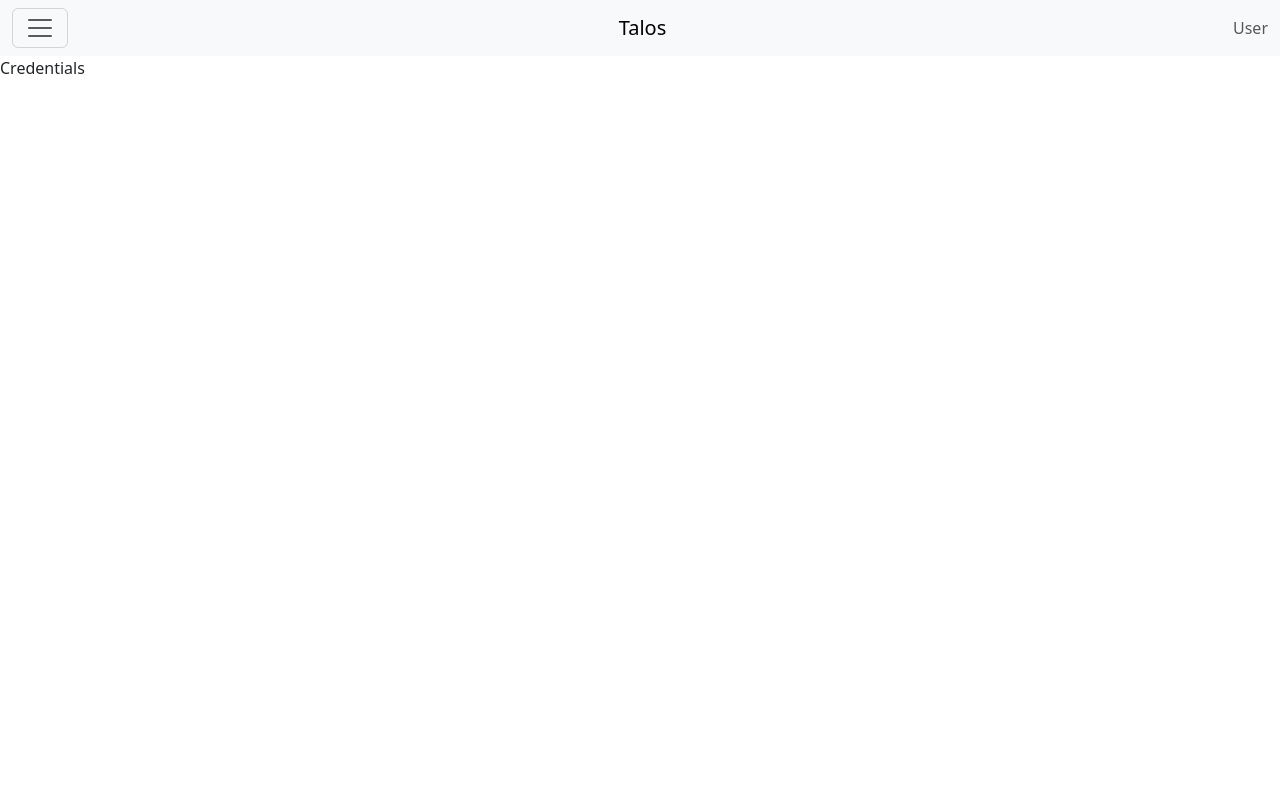
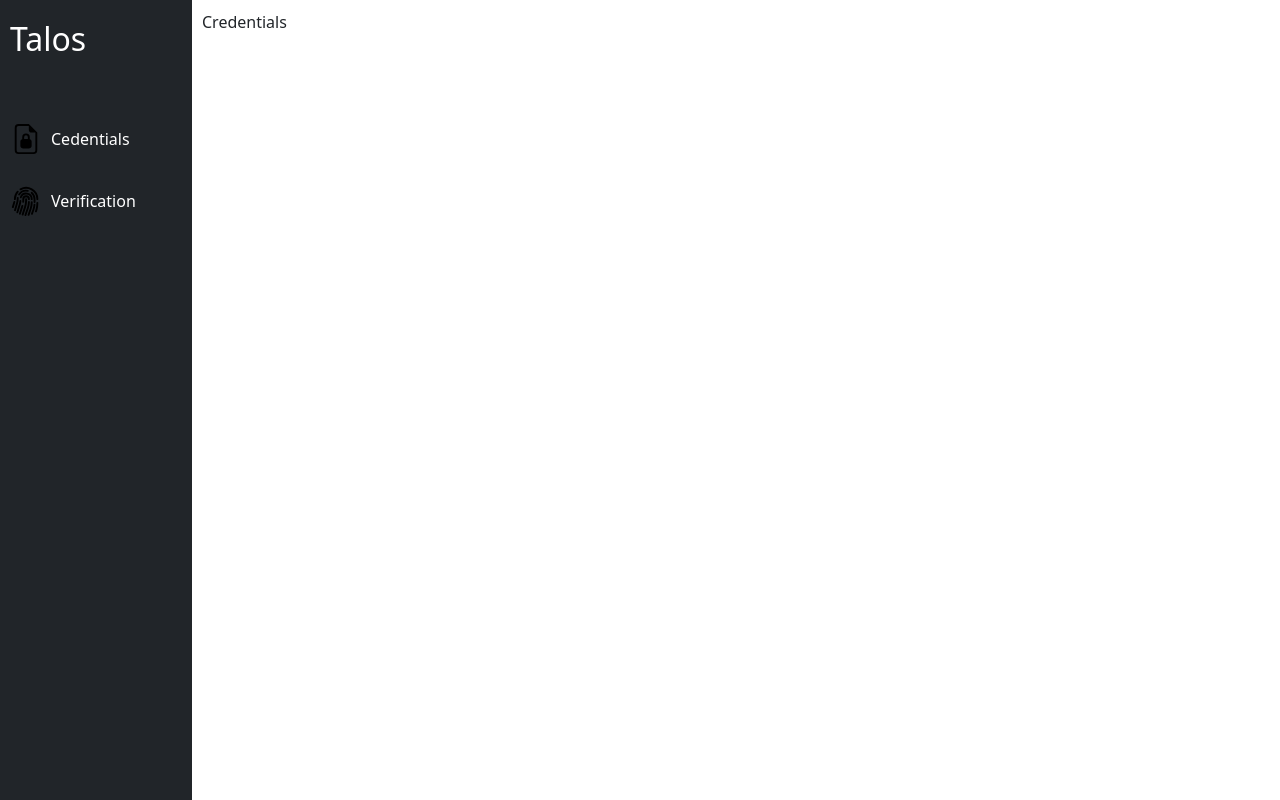
Before and after one commit to Bilalbink1/talos, a React (Vite) app in the folder frontend/: page /credentials in a window 1280 px wide. Built offline with nearby package versions, Linux system fonts and the light colour scheme.

Commit message:
Replaced navbar with sidebar, simplified routes file, installed bootstrap icons

```diff
--- a/frontend/package.json
+++ b/frontend/package.json
@@ -13,6 +13,7 @@
     "bootstrap": "^5.3.7",
     "react": "^19.1.0",
     "react-bootstrap": "^2.10.10",
+    "react-bootstrap-icons": "^1.11.6",
     "react-dom": "^19.1.0",
     "react-router-dom": "^7.6.3"
   },
--- a/frontend/src/components/Navbar/Navbar.module.css
+++ /dev/null
@@ -1,20 +0,0 @@
-.sidebar {
-    max-width: 20%;
-    background-color: #212529;
-    height: 100vh;
-}
-
-.sidebar-links-group {
-    border-radius: 0;
-}
-
-.sidebar-link-btn {
-    padding: 15px;
-    border-radius: 0;
-}
-
-.logo {
-    padding: 20px 10px 10px 10px;
-    margin-bottom: 40px;
-    color: white
-}
--- a/frontend/src/components/Navbar/Navbar.tsx
+++ /dev/null
@@ -1,70 +0,0 @@
-import { useState } from "react";
-import Container from "react-bootstrap/Container";
-import Navbar from "react-bootstrap/Navbar";
-import Offcanvas from "react-bootstrap/Offcanvas";
-import styles from "./Navbar.module.css";
-import { useNavigate } from "react-router-dom";
-
-const DemoNavbar = () => {
-    const [showSidebar, setShowSidebar] = useState(false);
-
-    const sidebarLinks = ["Credentials", "Verification"];
-    const navigate = useNavigate();
-
-    const handleShowSidebar = () => {
-        setShowSidebar((prev) => !prev);
-    };
-
-    const handleSelectLink = (sidebarLink: string) => {
-        handleShowSidebar();
-        navigate("/" + sidebarLink.toLocaleLowerCase());
-    };
-
-    return (
-        <>
-            <Navbar expand={false} className="bg-body-tertiary mb">
-                <Container fluid>
-                    <Navbar.Toggle onClick={handleShowSidebar} />
-                    <Navbar.Brand>Talos</Navbar.Brand>
-                    <Navbar.Text>User</Navbar.Text>
-                    <Navbar.Offcanvas
-                        show={showSidebar}
-                        onHide={handleShowSidebar}
-                        placement="start"
-                    >
-                        <Offcanvas.Header closeButton>
-                            <Offcanvas.Title>Talos</Offcanvas.Title>
-                        </Offcanvas.Header>
-                        <Offcanvas.Body>
-                            <div
-                                className={
-                                    "list-group " +
-                                    styles["sidebar-links-group"]
-                                }
-                            >
-                                {sidebarLinks.map((sidebarLink) => (
-                                    <button
-                                        key={sidebarLink}
-                                        type="button"
-                                        className={
-                                            "btn text-start btn-light " +
-                                            styles["sidebar-link-btn"]
-                                        }
-                                        aria-current="true"
-                                        onClick={() =>
-                                            handleSelectLink(sidebarLink)
-                                        }
-                                    >
-                                        {sidebarLink}
-                                    </button>
-                                ))}
-                            </div>
-                        </Offcanvas.Body>
-                    </Navbar.Offcanvas>
-                </Container>
-            </Navbar>
-        </>
-    );
-};
-
-export default DemoNavbar;
--- /dev/null
+++ b/frontend/src/components/SidebarLayout/SidebarLayout.module.css
@@ -0,0 +1,36 @@
+.layout {
+    display: flex;
+    height: 100vh;
+}
+
+.sidebar {
+    width: 15%;
+    background-color: #212529;
+}
+
+.content {
+    flex: 1;
+    padding: 10px;
+}
+
+.sidebar-links-group {
+    border-radius: 0;
+}
+
+.sidebar-link-btn {
+    padding: 15px 10px !important;
+    border-radius: 0px !important;
+}
+
+.sidebar-link-btn-label {
+    display: flex;
+    flex-direction: row;
+    align-items: center;
+    gap: 10px;
+}
+
+.logo {
+    padding: 20px 10px 10px 10px;
+    margin-bottom: 40px;
+    color: white
+}
--- /dev/null
+++ b/frontend/src/components/SidebarLayout/SidebarLayout.tsx
@@ -0,0 +1,64 @@
+import { useState } from "react";
+import { Outlet } from "react-router-dom";
+import styles from "./SidebarLayout.module.css";
+import { useNavigate, useLocation } from "react-router-dom";
+import { FileEarmarkLock2, Fingerprint } from "react-bootstrap-icons";
+
+export const SidebarLayout = () => {
+    const [selectedIndex, setSelectedIndex] = useState(-1);
+    const sidebarLinks = [
+        {
+            label: "Cedentials",
+            path: "/credentials",
+            logo: <FileEarmarkLock2 size="30" />,
+        },
+        {
+            label: "Verification",
+            path: "/verification",
+            logo: <Fingerprint size="30" />,
+        },
+    ];
+    const navigate = useNavigate();
+    const location = useLocation();
+    console.log(location);
+
+    const selectLink = (sidebarLink: string, index: number) => {
+        setSelectedIndex(index);
+        navigate(sidebarLink);
+    };
+
+    return (
+        <div className={styles.layout}>
+            <div className={styles.sidebar}>
+                <h2 className={styles.logo}>Talos</h2>
+                <div className={"list-group " + styles["sidebar-links-group"]}>
+                    {sidebarLinks.map((sidebarLink, index) => (
+                        <button
+                            key={sidebarLink.label}
+                            type="button"
+                            className={
+                                "btn text-start " +
+                                styles["sidebar-link-btn"] +
+                                (selectedIndex === index
+                                    ? " btn-primary"
+                                    : " btn-dark")
+                            }
+                            aria-current="true"
+                            onClick={() => selectLink(sidebarLink.path, index)}
+                        >
+                            <span className={styles["sidebar-link-btn-label"]}>
+                                {sidebarLink.logo}
+                                {sidebarLink.label}
+                            </span>
+                        </button>
+                    ))}
+                </div>
+            </div>
+            <div className={styles.content}>
+                <Outlet />
+            </div>
+        </div>
+    );
+};
+
+export default SidebarLayout;
--- a/frontend/src/routes.tsx
+++ b/frontend/src/routes.tsx
@@ -1,37 +1,25 @@
 import { createBrowserRouter } from "react-router-dom";
 
 import App from "./App.tsx";
-import Navbar from "./components/Navbar/Navbar.tsx";
+import SidebarLayout from "./components/SidebarLayout/SidebarLayout.tsx";
 import Credentials from "./components/Credentials/Credentials.tsx";
 import Verification from "./components/Verification/Verification.tsx";
 
 const router = createBrowserRouter([
     {
         path: "/",
-        element: (
-            <>
-                <Navbar />
-                <App />
-            </>
-        ),
-    },
-    {
-        path: "credentials",
-        element: (
-            <>
-                <Navbar />
-                <Credentials />
-            </>
-        ),
-    },
-    {
-        path: "verification",
-        element: (
-            <>
-                <Navbar />
-                <Verification />
-            </>
-        ),
+        element: <SidebarLayout />,
+        children: [
+            { index: true, element: <App /> },
+            {
+                path: "credentials",
+                element: <Credentials />,
+            },
+            {
+                path: "verification",
+                element: <Verification />,
+            },
+        ],
     },
 ]);
 
```
Also changed, not shown: 1 other file (tests, documents, lock files or other folders).
